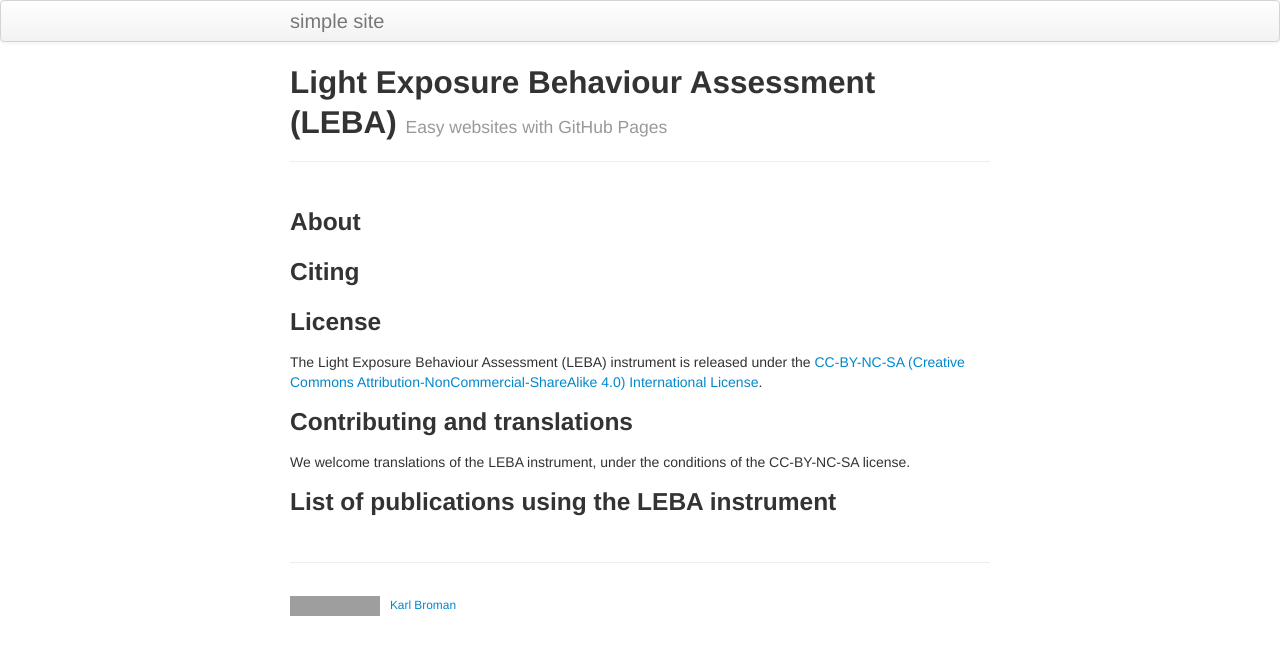
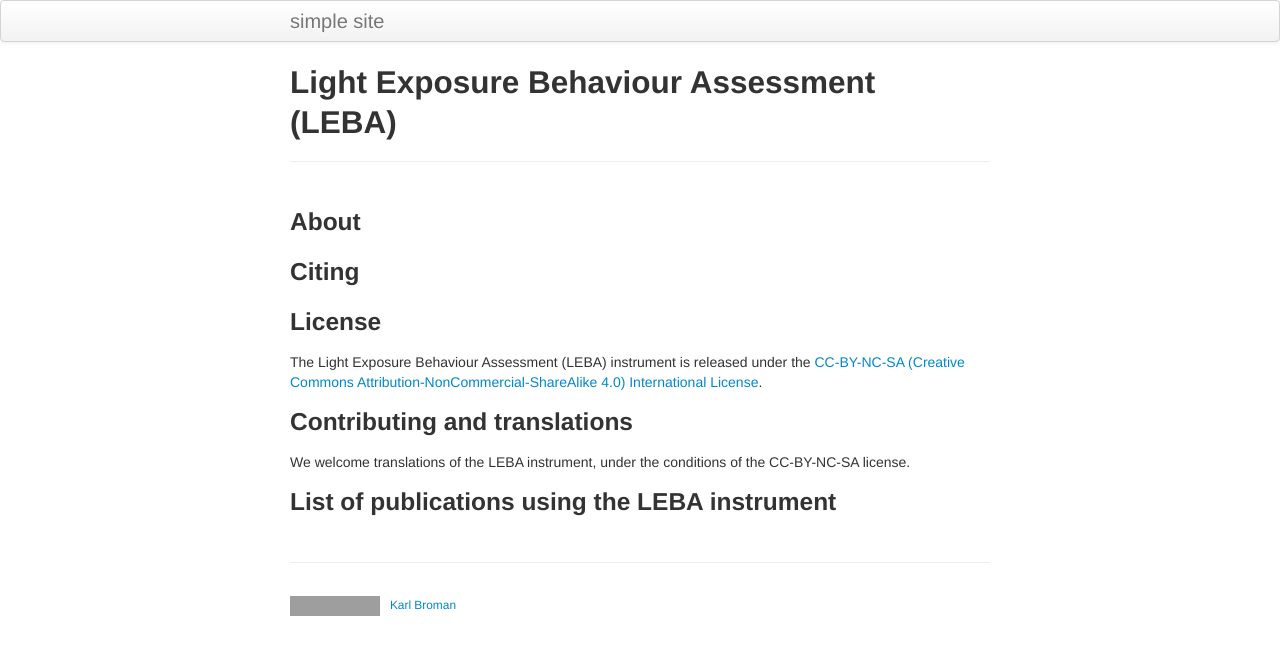
Before and after one commit to leba-instrument/leba-instrument.github.io, a Jekyll site: the page built from index.md, in a window 1280 px wide. Shown: the top 655 px of the page. Built offline with Jekyll 4.4.1, drawn with Linux system fonts in a browser that asks for light colours; grey boxes are pictures that could not be loaded.

Commit message:
Update index.md

```diff
--- a/index.md
+++ b/index.md
@@ -1,7 +1,6 @@
 ---
 layout: page
 title: Light Exposure Behaviour Assessment (LEBA)
-tagline: Easy websites with GitHub Pages
 description: Website for the Light Exposure Behaviour Assessment (LEBA) instrument
 ---
 
```
